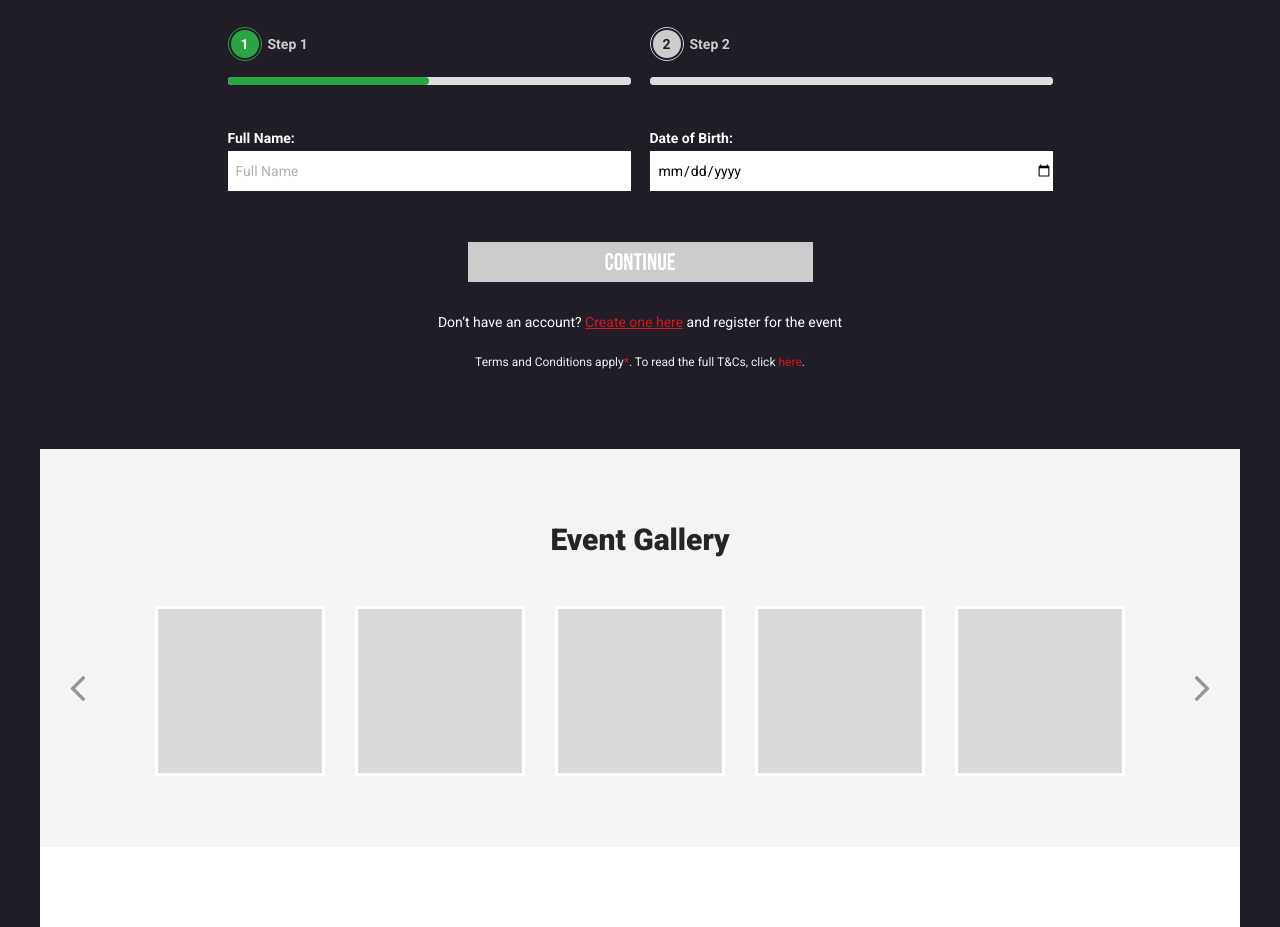
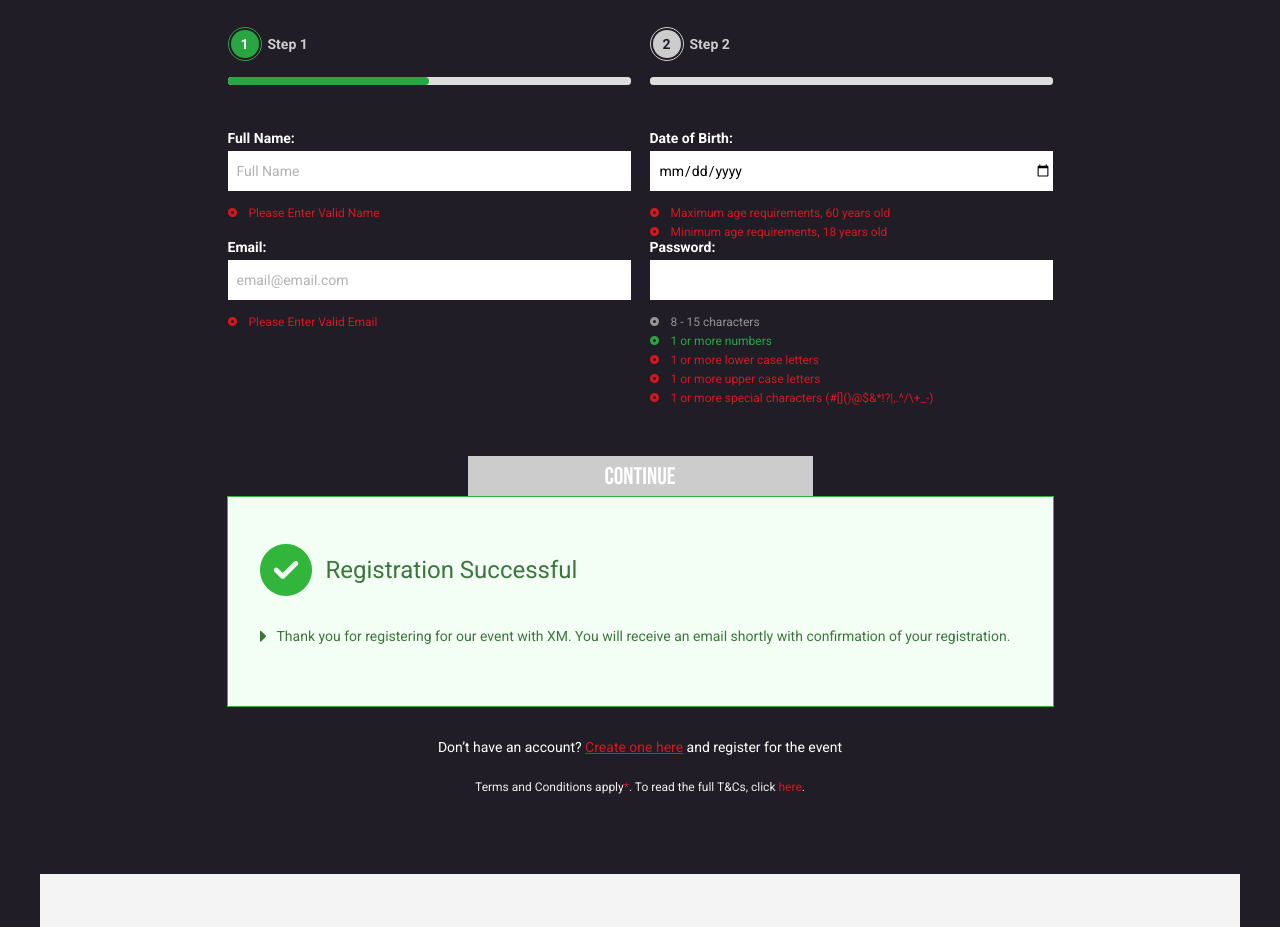
Before and after one commit to vitalii-siziakov/xm-test-task, a React (Create React App) app: page / in a window 1280 px wide. Shown: the part 1980-2907 px from the top of the page. Built offline with nearby package versions, Linux system fonts and the light colour scheme; no server answers.

Commit message:
feat: implement registration success block

```diff
--- a/src/components/EventRegistration/EventRegistration.css
+++ b/src/components/EventRegistration/EventRegistration.css
@@ -164,6 +164,7 @@
 
 .event-registration-form__item {
   display: grid;
+  align-self: baseline;
   row-gap: 5px;
 }
 
@@ -180,6 +181,8 @@
   padding-left: 8px;
 
   color: var(--color_01);
+  box-sizing: border-box;
+  border: 1px solid transparent;
 
   font-family: Roboto;
   font-size: 14px;
@@ -196,6 +199,55 @@
   font-style: normal;
   font-weight: 400;
   line-height: normal;
+}
+
+.event-registration-form__input:hover,
+.event-registration-form__input:focus {
+  outline: none;
+  border: 1px solid var(--color_24);
+}
+
+.event-registration-form__input-messages-list {
+  margin-top: 10px;
+  display: grid;
+  row-gap: 5px;
+}
+
+.event-registration-form__input-messages-item {
+  color: var(--color_23);
+
+  font-family: Roboto;
+  font-size: 12px;
+  font-style: normal;
+  font-weight: 400;
+  line-height: normal;
+}
+
+.event-registration-form__input-messages-item::before {
+  content: '';
+  width: 9px;
+  height: 9px;
+  box-sizing: border-box;
+  border: 3px solid var(--color_23);
+  border-radius: 50%;
+  display: inline-block;
+  margin-right: 12px;
+}
+
+.event-registration-form__input-messages-item--valid::before {
+  border-color: var(--color_04);
+}
+
+.event-registration-form__input-messages-item--invalid::before {
+  border-color: var(--color_05);
+}
+
+.event-registration-form__input-messages-item--valid {
+  color: var(--color_04);
+}
+
+.event-registration-form__input-messages-item--invalid {
+  color: var(--color_05);
 }
 
 .event-registration-form__submit-button {
@@ -255,6 +307,56 @@
 
 .event-registration__terms-link {
   color: var(--color_05);
+}
+
+.event-registration__success-message__container {
+  margin-left: 30px;
+  margin-right: 30px;
+  display: grid;
+  grid-template-columns: minmax(0, 827px);
+  grid-template-rows: min(211px);
+  justify-content: center;
+}
+
+.event-registration__success-message {
+  color: var(--color_26);
+  background-color: var(--color_25);
+
+  border: 1px solid var(--color_27);
+  box-sizing: border-box;
+  padding-top: 47px;
+  padding-bottom: 47px;
+  padding-left: 32px;
+  padding-right: 32px;
+}
+
+.event-registration__success-message__title__block {
+  display: flex;
+  align-items: center;
+  column-gap: 14px;
+}
+
+.event-registration__success-message__title {
+  font-family: Roboto;
+  font-size: 24px;
+  font-style: normal;
+  font-weight: 500;
+  line-height: normal;
+}
+
+.event-registration__success-message__description__block {
+  margin-top: 32px;
+  display: flex;
+  align-items: center;
+  column-gap: 10px;
+}
+
+.event-registration__success-message__description {
+  font-family: Roboto;
+  font-size: 14px;
+  font-style: normal;
+  font-weight: 400;
+  line-height: normal;
 }
 
 @media screen and (max-width: 1080px) {
--- a/src/components/EventRegistration/EventRegistration.js
+++ b/src/components/EventRegistration/EventRegistration.js
@@ -4,6 +4,7 @@ import Introduction from './components/Introduction/Introduction';
 import Details from './components/Details/Details';
 import Steps from './components/Steps/Steps';
 import Form from './components/Form/Form';
+import SuccessMessage from './components/SuccessMessage/SuccessMessage';
 import Note from './components/Note/Note';
 import Terms from './components/Terms/Terms';
 
@@ -14,6 +15,7 @@ const EventRegistration = () => {
       <Details />
       <Steps />
       <Form />
+      <SuccessMessage />
       <Note />
       <Terms />
     </section>
--- a/src/components/EventRegistration/components/Form/Form.js
+++ b/src/components/EventRegistration/components/Form/Form.js
@@ -1,3 +1,5 @@
+import SubmitButton from './components/SubmitButton';
+
 const Form = () => {
   return (
     <form className='event-registration-form'>
@@ -6,6 +8,11 @@ const Form = () => {
           Full Name:
         </label>
         <input className='event-registration-form__input' type='text' id='full-name' placeholder='Full Name' />
+        <ul className='event-registration-form__input-messages-list'>
+          <li className='event-registration-form__input-messages-item event-registration-form__input-messages-item--invalid'>
+            Please Enter Valid Name
+          </li>
+        </ul>
       </div>
 
       <div className='event-registration-form__item'>
@@ -13,9 +20,51 @@ const Form = () => {
           Date of Birth:
         </label>
         <input className='event-registration-form__input' type='date' id='date-of-birth' placeholder='dd/mm/yy' />
+        <ul className='event-registration-form__input-messages-list'>
+          <li className='event-registration-form__input-messages-item event-registration-form__input-messages-item--invalid'>
+            Maximum age requirements, 60 years old
+          </li>
+          <li className='event-registration-form__input-messages-item event-registration-form__input-messages-item--invalid'>
+            Minimum age requirements, 18 years old
+          </li>
+        </ul>
       </div>
 
-      <button className='event-registration-form__submit-button'>Continue</button>
+      <div className='event-registration-form__item'>
+        <label className='event-registration-form__label' htmlFor='email'>
+          Email:
+        </label>
+        <input className='event-registration-form__input' type='email' id='email' placeholder='email@email.com' />
+        <ul className='event-registration-form__input-messages-list'>
+          <li className='event-registration-form__input-messages-item event-registration-form__input-messages-item--invalid'>
+            Please Enter Valid Email
+          </li>
+        </ul>
+      </div>
+
+      <div className='event-registration-form__item'>
+        <label className='event-registration-form__label' htmlFor='password'>
+          Password:
+        </label>
+        <input className='event-registration-form__input' type='password' id='password' />
+        <ul className='event-registration-form__input-messages-list'>
+          <li className='event-registration-form__input-messages-item '>8 - 15 characters</li>
+          <li className='event-registration-form__input-messages-item event-registration-form__input-messages-item--valid'>
+            1 or more numbers
+          </li>
+          <li className='event-registration-form__input-messages-item event-registration-form__input-messages-item--invalid'>
+            1 or more lower case letters
+          </li>
+          <li className='event-registration-form__input-messages-item event-registration-form__input-messages-item--invalid'>
+            1 or more upper case letters
+          </li>
+          <li className='event-registration-form__input-messages-item event-registration-form__input-messages-item--invalid'>
+            1 or more special characters (#[]()@$&*!?|,.^/\+_-)
+          </li>
+        </ul>
+      </div>
+
+      <SubmitButton />
     </form>
   );
 };
--- /dev/null
+++ b/src/components/EventRegistration/components/Form/components/InputMessage.js
@@ -0,0 +1,5 @@
+const InputMessage = () => {
+  return <p className='event-registration-form__input-message'></p>;
+};
+
+export default InputMessage;
--- /dev/null
+++ b/src/components/EventRegistration/components/Form/components/SubmitButton.js
@@ -0,0 +1,5 @@
+const SubmitButton = () => {
+  return <button className='event-registration-form__submit-button'>Continue</button>;
+};
+
+export default SubmitButton;
--- /dev/null
+++ b/src/components/EventRegistration/components/SuccessMessage/SuccessMessage.js
@@ -0,0 +1,24 @@
+import successCheckIcon from '@images/svg/circle-check-mark.svg';
+import successDescriptionMark from '@images/svg/triangle-mark.svg';
+
+const SuccessMessage = () => {
+  return (
+    <div className='event-registration__success-message__container'>
+      <div className='event-registration__success-message'>
+        <div className='event-registration__success-message__title__block'>
+          <img className='event-registration__success-message-img' src={successCheckIcon} alt='Circle with a check mark' />
+          <p className='event-registration__success-message__title'>Registration Successful</p>
+        </div>
+        <div className='event-registration__success-message__description__block'>
+          <img className='event-registration__success-message__description-mark' src={successDescriptionMark} alt='Triangle mark' />
+          <p className='event-registration__success-message__description'>
+            Thank you for registering for our event with XM. You will receive an email shortly with confirmation of your
+            registration.
+          </p>
+        </div>
+      </div>
+    </div>
+  );
+};
+
+export default SuccessMessage;
--- a/src/styles/global.css
+++ b/src/styles/global.css
@@ -31,6 +31,11 @@
   --color_20: #ccc;
   --color_21: #efefef;
   --color_22: #ebebeb;
+  --color_23: #959595;
+  --color_24: #a9a9a9;
+  --color_25: #f3fef4;
+  --color_26: #3c763d;
+  --color_27: #31b63b;
   --gradient_01: linear-gradient(
     180deg,
     rgba(32, 46, 71, 0.65) 36.53%,
```
Also changed, not shown: src/assets/images/svg/circle-check-mark.svg (added), src/assets/images/svg/triangle-mark.svg (added).
